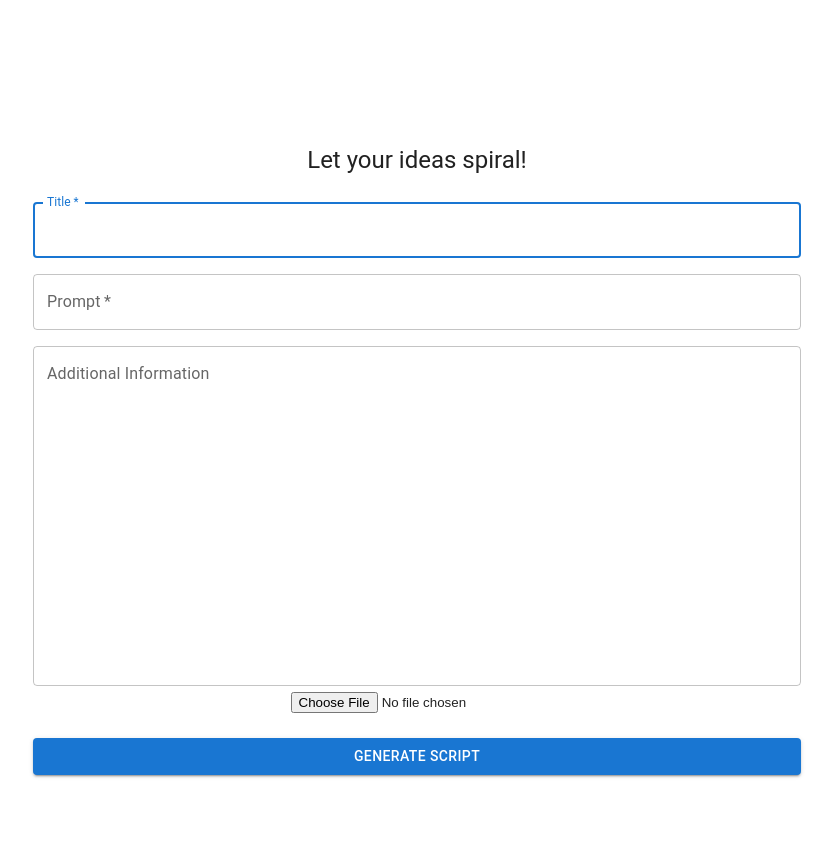
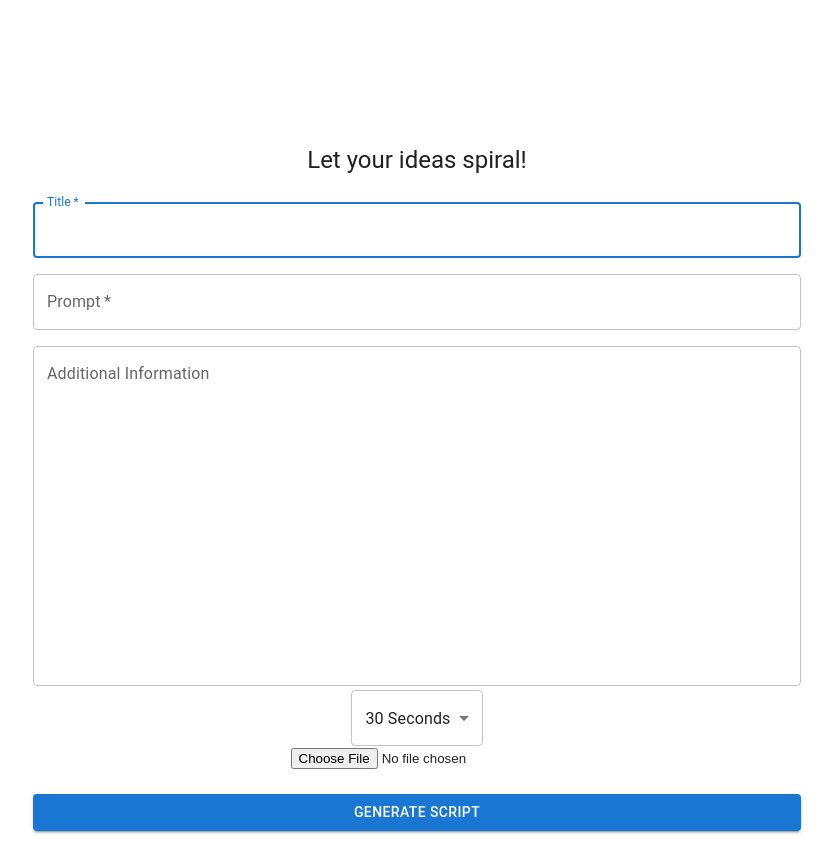
Before and after one commit to MohithJ249/Spiral.ai, a React (Create React App) app: page /NewScript in a window 1280 px wide. Shown: the whole page, without its empty margins (223-1056 px from the left). Before the commit the page ends 801 px from the top, so only its background shows below. Built offline with nearby package versions, Linux system fonts and the light colour scheme; what aws-amplify would draw is missing.

Commit message:
added time dropdown

```diff
--- a/src/content/NewScript/index.tsx
+++ b/src/content/NewScript/index.tsx
@@ -1,4 +1,4 @@
-import { Alert, Button, FormControl, FormControlLabel, FormLabel, Grid, Paper, Radio, RadioGroup, TextField, Typography, Container, Box } from '@mui/material';
+import { Alert, Button, FormControl, FormControlLabel, FormLabel, Grid, Paper, Radio, RadioGroup, TextField, Typography, Container, Box, Select, MenuItem } from '@mui/material';
 import React, { useState, useEffect } from 'react';
 import { NavLink, useLocation } from 'react-router-dom';
 import { useCreateScriptMutation } from '../../generated/graphql';
@@ -11,6 +11,7 @@ export default function NewScriptPage() {
     const [title, setTitle] = useState<string>('');
     const [prompt, setPrompt] = useState<string>('');
     const [additionalInfo, setAdditionalInfo] = useState<string>('');
+    const [speechTime, setSpeechTime] = useState<number>(30);
 
     const [createScript] = useCreateScriptMutation();
     const [loading, setLoading] = useState<boolean>(false);
@@ -136,6 +137,19 @@ export default function NewScriptPage() {
                     onChange={(e) => setAdditionalInfo(e.target.value)}
                     />
 
+                    <Select
+                        value={speechTime}
+                        label="Time"
+                        onChange={(e) => setSpeechTime(e.target.value as number)}
+                    >
+                        <MenuItem value={30}>30 Seconds</MenuItem>
+                        <MenuItem value={60}>1 Minute</MenuItem>
+                        <MenuItem value={120}>2 Minutes</MenuItem>
+                        <MenuItem value={180}>3 Minutes</MenuItem>
+                        <MenuItem value={240}>4 Minutes</MenuItem>
+                        <MenuItem value={300}>5 Minutes</MenuItem>
+                    </Select>
+
                     <PDFReader getExtractedText={handleExtractedText}/>
 
                     <Button
```
